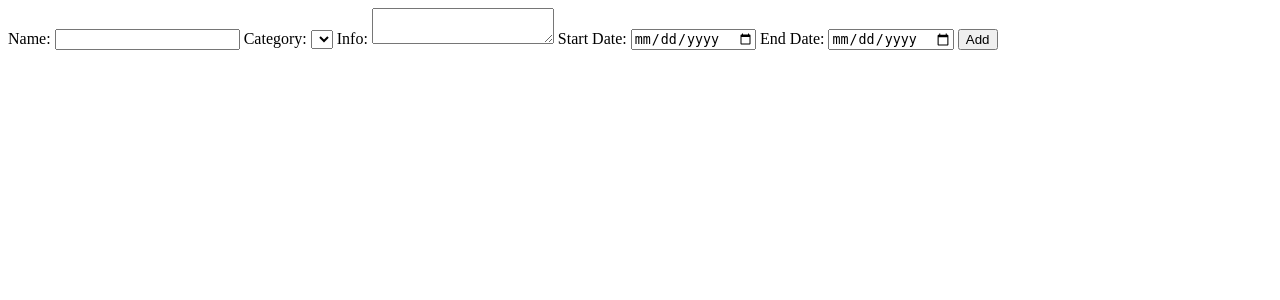
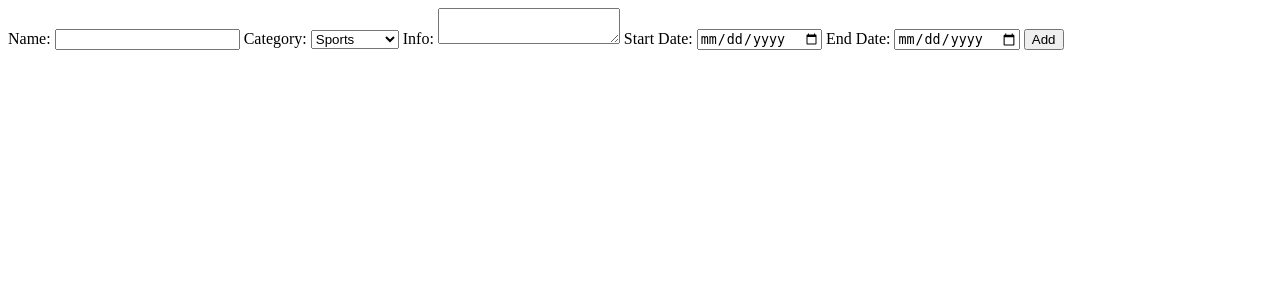
Before and after one commit to quiluh/Daily-Notices, a Flask app: page /add in a window 1280 px wide. Shown: the top 300 px of the page. Run offline with Flask 3, Linux system fonts and the light colour scheme; the visitor is signed in with stand-in values (Sample User, id 1); lists and menus that the app fills with data are empty.

Commit message:
added values to selectors

```diff
--- a/templates/add.html
+++ b/templates/add.html
@@ -12,12 +12,12 @@
 
         <label for="category">Category:</label>
         <select name="category" id="category">
-            <option value="Sports"></option>
-            <option value="Culture"></option>
-            <option value="Academics"></option>
-            <option value="Music"></option>
-            <option value="Leadership"></option>
-            <option value="General"></option>
+            <option value="Sports">Sports</option>
+            <option value="Culture">Culture</option>
+            <option value="Academics">Academics</option>
+            <option value="Music">Music</option>
+            <option value="Leadership">Leadership</option>
+            <option value="General">General</option>
         </select>
 
         <label for="info">Info:</label>
```
